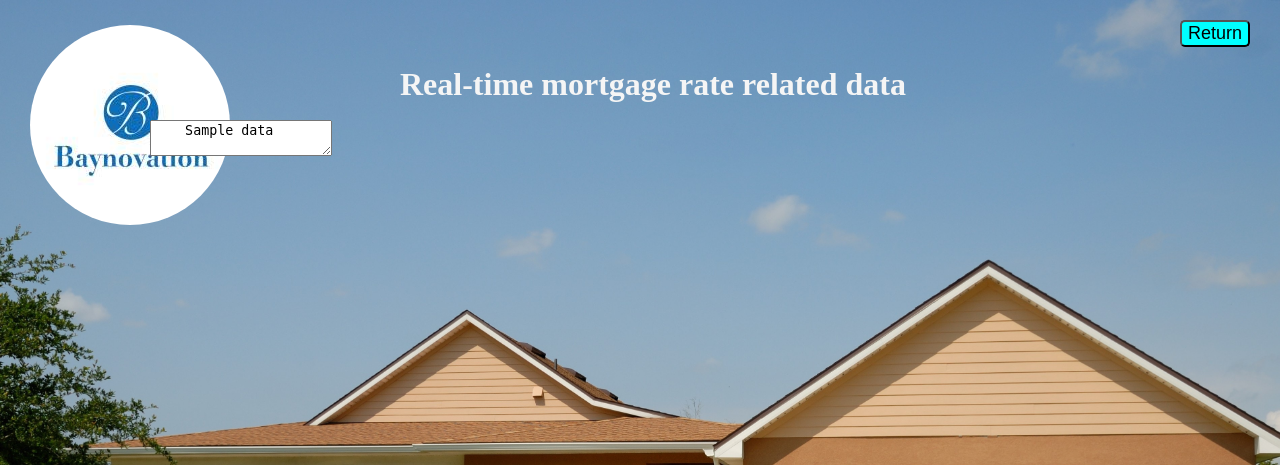
After one commit to HaoxuanXu347/Baynovation-Intern-Task2, a Flask app: template templates/realtime_data.html in a window 1280 px wide. The commit adds this page. Shown: the top 465 px of the page. Run offline with Flask 3, Linux system fonts and the light colour scheme; the template is opened without the code that fills it: most values are stand-ins (such as "Sample title", 1, 10 or a date in 2020).

Commit message:
Version 8.1

```diff
--- a/main.py
+++ b/main.py
@@ -1,5 +1,6 @@
 from flask import Flask, render_template, request
 import mysql.connector
+import requests
 
 app = Flask(__name__)
 
@@ -21,6 +22,14 @@ def home():
             return render_template("mortgage_rate30.html")
         elif search_option == "mortgage_rate15":
             return render_template("mortgage_rate15.html")
+        elif search_option == "realtime":
+            response = requests.get("https://api.stlouisfed.org/fred/release?release_id=473&realtime_end=9999-12-31&api_key=66e31b592e4db5531a48c87f68841a89&file_type=json")
+            if response.status_code == 200:
+                realtime_data = response.json()
+                return render_template("realtime_data.html", data=realtime_data)
+            else:
+                print(f"Failed to fetch data. Status Code: {response.status_code}")
+
     return render_template("index.html")
 
 def get_mortgage_rate30(selected_date):
--- /dev/null
+++ b/templates/realtime_data.html
@@ -0,0 +1,32 @@
+<!DOCTYPE html>
+<html lang="en">
+    <head>
+        <meta charset="UTF-8">
+        <meta name="viewport" content="width=device-width, initial-scale=1.0">
+        <title>Mortgage Rate Lookup</title>
+        <style>
+            body {
+                background-image: url("/static/background.jpg");
+                background-size: cover;
+                background-repeat: no-repeat;
+            }
+        </style>
+    </head>
+<body>
+    <img src="/static/logo.jpeg" alt="Baynovation Logo"
+    style="position: absolute; left: 30px; top: 25px; font-size: medium; border-radius: 100%;">
+
+    <h1 style="position: absolute; left: 400px; top: 45px; font-size:xx-large; color: whitesmoke;">
+        Real-time mortgage rate related data </h1>
+    <textarea style="position: absolute; left: 150px; top: 120px; ">
+    {{data}}
+    </textarea>
+
+
+
+
+    <form action="/" method="GET" style="position: absolute; right: 30px; top: 20px;">
+        <button type="submit" style="font-size:large; border-radius: 5px;  background-color: aqua;">Return</button>
+    </form>
+</body>
+</html>
```
Also changed, not shown: templates/index.html (+19 -0 lines), templates/mortgage_rate30.html (+9 -1 lines), README.md, 1 other file.
